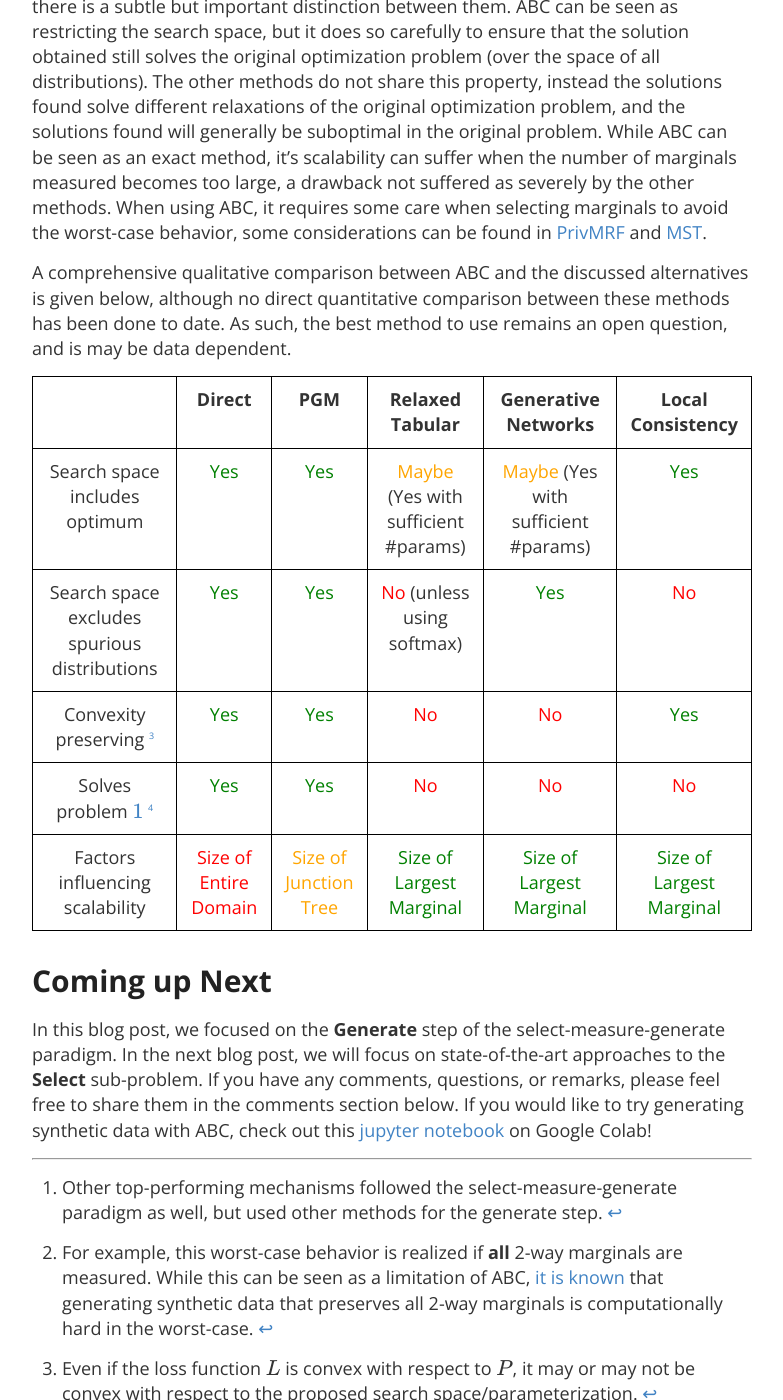
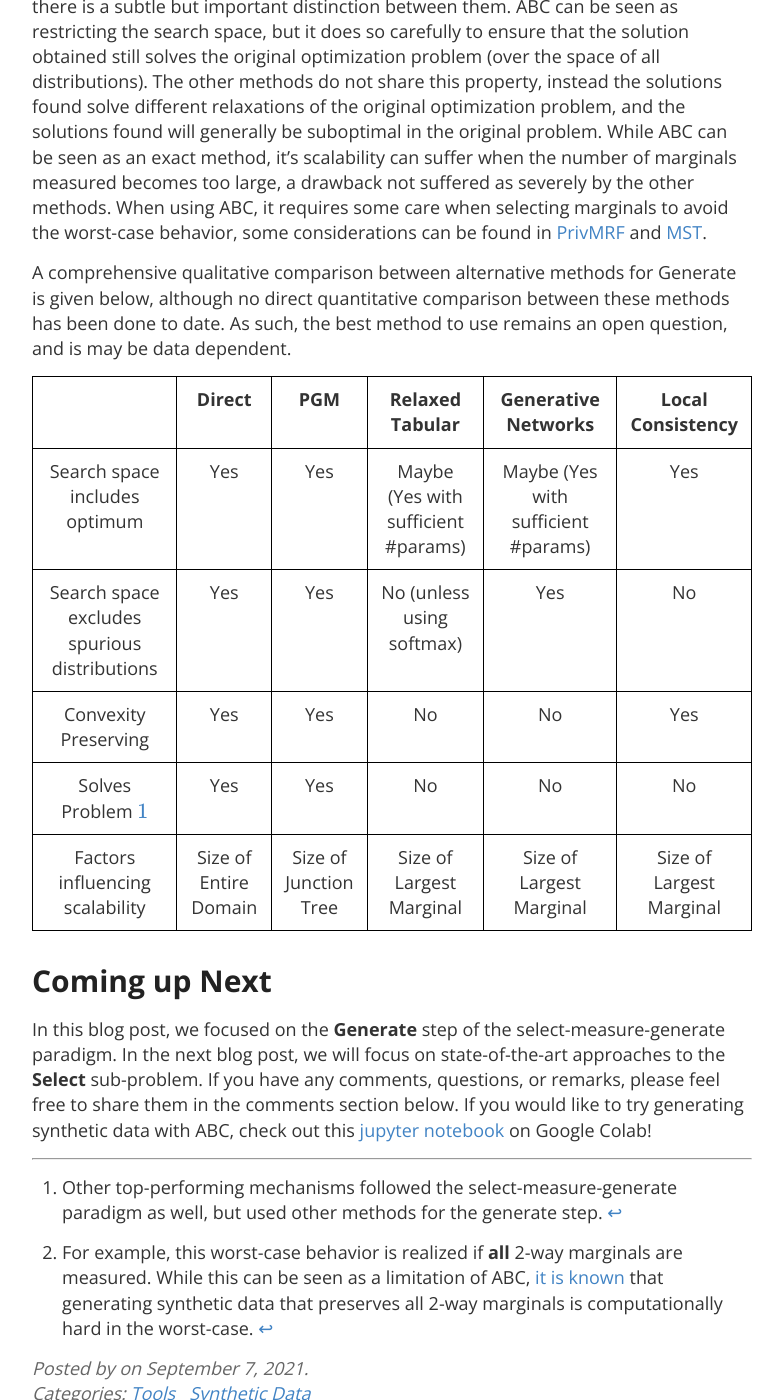
Before and after one commit to differentialprivacy/differentialprivacy, a Jekyll site: the page built from _posts/2021-09-07-synthetic-data-part-1.md, in a window 1280 px wide and 1400 px high, scrolled down 8519 px. Shown: the whole window, without its empty margins (248-1031 px from the left). Built offline with Jekyll 4.4.1, drawn with Linux system fonts in a browser that asks for light colours; comment, search, counter and statistics services are not loaded; some of the changed text lies outside the part shown.

Commit message:
remove color coding

```diff
--- a/_posts/2021-09-07-synthetic-data-part-1.md
+++ b/_posts/2021-09-07-synthetic-data-part-1.md
@@ -221,15 +221,14 @@
 
 Among the alternatives discussed here, only Direct and ABC can be expected to solve Problem \ref{eq1}.  ABC scales by exploiting the structure in the marginals measured, whereas other methods scale by restricting the space of distributions considered in a way that does not depend on the measurements taken.  While these ideas are related, there is a subtle but important distinction between them.  ABC can be seen as restricting the search space, but it does so carefully to ensure that the solution obtained still solves the original optimization problem (over the space of all distributions).  The other methods do not share this property, instead the solutions found solve different relaxations of the original optimization problem, and the solutions found will generally be suboptimal in the original problem.  While ABC can be seen as an exact method, it's scalability can suffer when the number of marginals measured becomes too large, a drawback not suffered as severely by the other methods.  When using ABC, it requires some care when selecting marginals to avoid the worst-case behavior, some considerations can be found in [PrivMRF](http://vldb.org/pvldb/vol14/p2190-cai.pdf){:target="\_blank"} and [MST](https://arxiv.org/abs/2108.04978){:target="\_blank"}.
 
-A comprehensive qualitative comparison between ABC and the discussed alternatives is given below, although no direct quantitative comparison between these methods has been done to date.  As such, the best method to use remains an open question, and is may be data dependent.
+A comprehensive qualitative comparison between alternative methods for Generate is given below, although no direct quantitative comparison between these methods has been done to date.  As such, the best method to use remains an open question, and is may be data dependent.
 
 || **Direct** | **PGM** |  **Relaxed Tabular** | **Generative Networks** | **Local Consistency** |
-Search space includes optimum | <span style="color:green">Yes</span> | <span style="color:green">Yes</span> | <span style="color:orange">Maybe</span> (Yes with sufficient #params) |  <span style="color:orange">Maybe</span>   (Yes with sufficient #params) | <span style="color:green">Yes</span> |
-Search space excludes spurious distributions | <span style="color:green">Yes</span> | <span style="color:green">Yes</span> | <span style="color:red">No</span> (unless using softmax) | <span style="color:green">Yes</span> | <span style="color:red">No</span> |
-Convexity preserving [^4] | <span style="color:green">Yes</span> | <span style="color:green">Yes</span> | <span style="color:red">No</span> |  <span style="color:red">No</span> | <span style="color:green">Yes</span> |
-Solves problem \ref{eq1} [^5] | <span style="color:green">Yes</span> | <span style="color:green">Yes</span> | <span style="color:red">No</span> | <span style="color:red">No</span> | <span style="color:red">No</span> |
-Factors influencing scalability | <span style="color:red">Size of Entire Domain</span> | <span style="color:orange">Size of Junction Tree</span> | <span style="color:green">Size of Largest Marginal</span> | <span style="color:green">Size of Largest Marginal</span> | <span style="color:green">Size of Largest Marginal</span> |
-
+Search space includes optimum | Yes | Yes | Maybe (Yes with sufficient #params) |  Maybe (Yes with sufficient #params) | Yes |
+Search space excludes spurious distributions | Yes | Yes | No (unless using softmax) | Yes | No |
+Convexity Preserving | Yes | Yes | No | No | Yes |
+Solves Problem \ref{eq1} | Yes | Yes | No | No | No |
+Factors influencing scalability | Size of Entire Domain | Size of Junction Tree | Size of Largest Marginal | Size of Largest Marginal | Size of Largest Marginal |
 
 [^4]: Even if the loss function \\\( L \\\) is convex with respect to \\\( P \\\), it may or may not be convex with respect to the proposed search space/parameterization.
 
```
